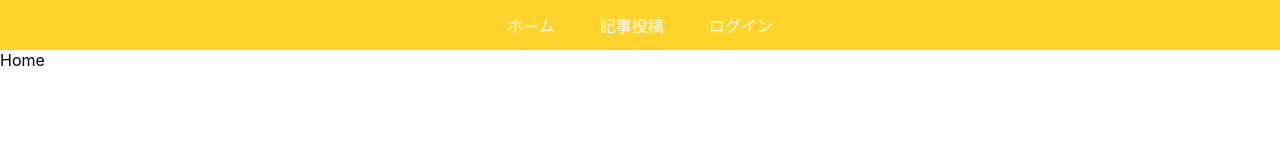
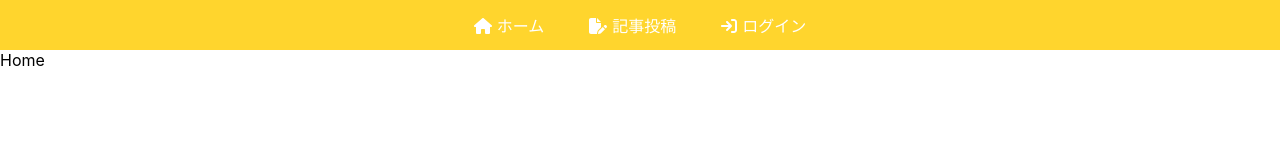
Before and after one commit to yuyasat-sandbox/blog-with-react-and-firebase, a React (Create React App) app: page / in a window 1280 px wide. Shown: the top 160 px of the page. Built offline with nearby package versions, Linux system fonts and the light colour scheme.

Commit message:
Navbar icon

```diff
--- a/package.json
+++ b/package.json
@@ -3,6 +3,10 @@
   "version": "0.1.0",
   "private": true,
   "dependencies": {
+    "@fortawesome/fontawesome-svg-core": "^6.2.1",
+    "@fortawesome/free-regular-svg-icons": "^6.2.1",
+    "@fortawesome/free-solid-svg-icons": "^6.2.1",
+    "@fortawesome/react-fontawesome": "^0.2.0",
     "@testing-library/jest-dom": "^5.16.5",
     "@testing-library/react": "^13.4.0",
     "@testing-library/user-event": "^13.5.0",
--- a/src/components/Navbar.css
+++ b/src/components/Navbar.css
@@ -15,3 +15,7 @@
 nav a:hover {
     color: cadetblue;
 }
+
+nav a svg {
+    margin-right: 5px;
+}
--- a/src/components/Navbar.js
+++ b/src/components/Navbar.js
@@ -1,13 +1,15 @@
 import React from 'react'
 import { Link } from "react-router-dom";
 import "./Navbar.css";
+import { FontAwesomeIcon } from '@fortawesome/react-fontawesome'
+import { faHouse, faFilePen, faArrowRightToBracket } from '@fortawesome/free-solid-svg-icons'
 
 const Navbar = () => {
     return (
         <nav>
-            <Link to="/">ホーム</Link>
-            <Link to="/createpost">記事投稿</Link>
-            <Link to="/login">ログイン</Link>
+            <Link to="/"><FontAwesomeIcon icon={faHouse} />ホーム</Link>
+            <Link to="/createpost"><FontAwesomeIcon icon={faFilePen} />記事投稿</Link>
+            <Link to="/login"><FontAwesomeIcon icon={faArrowRightToBracket} />ログイン</Link>
         </nav>
     )
 }
```
Also changed, not shown: 1 other file (tests, documents, lock files or other folders).
